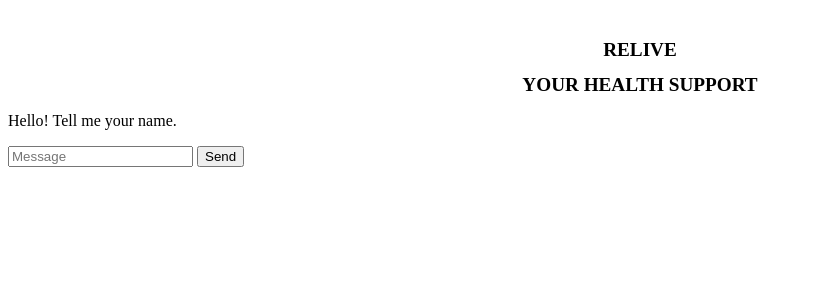
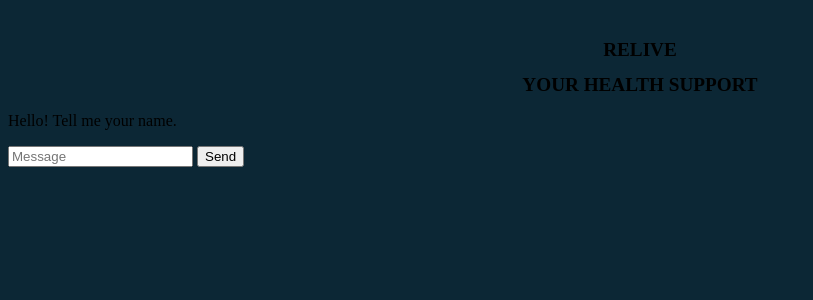
Before and after one commit to aakriti1318/med-chatbot, a Flask app: page / in a window 1280 px wide. Shown: the top 300 px of the page, without its empty margins (0-813 px from the left). Run offline with Flask 2, Linux system fonts and the light colour scheme; parts of the project's set-up code (start-up, migrations or seed data) failed here and were passed over; some libraries are stand-ins or nearby versions.

Commit message:
Update style.css

```diff
--- a/static/style.css
+++ b/static/style.css
@@ -45,6 +45,6 @@
             border-bottom-left-radius: 3px
         }
         body {
-            background-color: #ffffff; /* Old browsers */
+            background-color: #0c2735 ; /* Old browsers */
         }
         </style>
```
